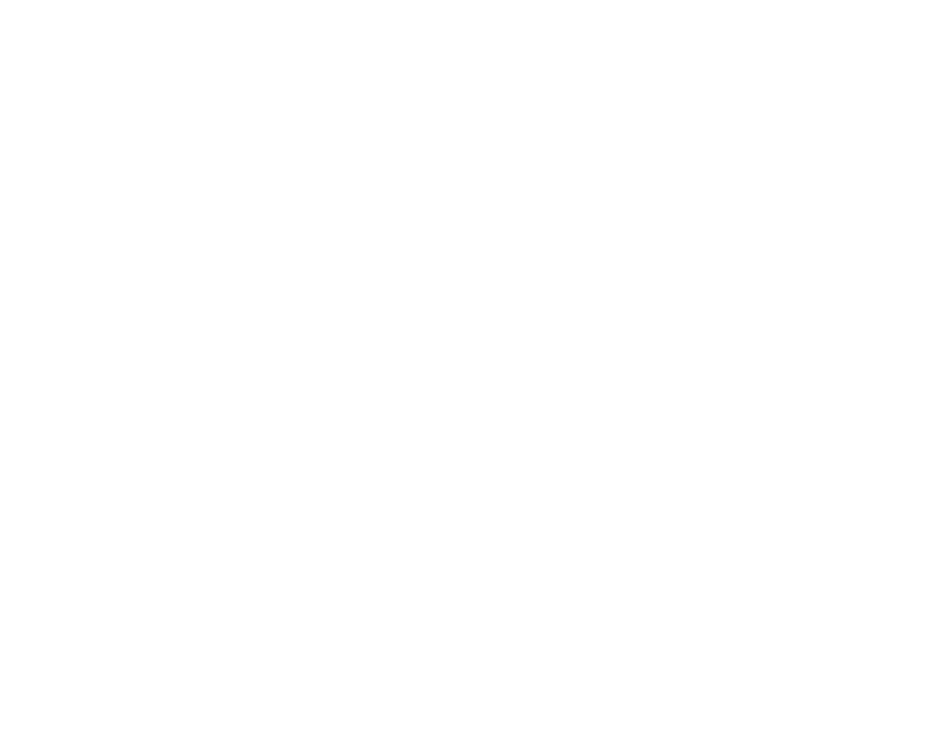
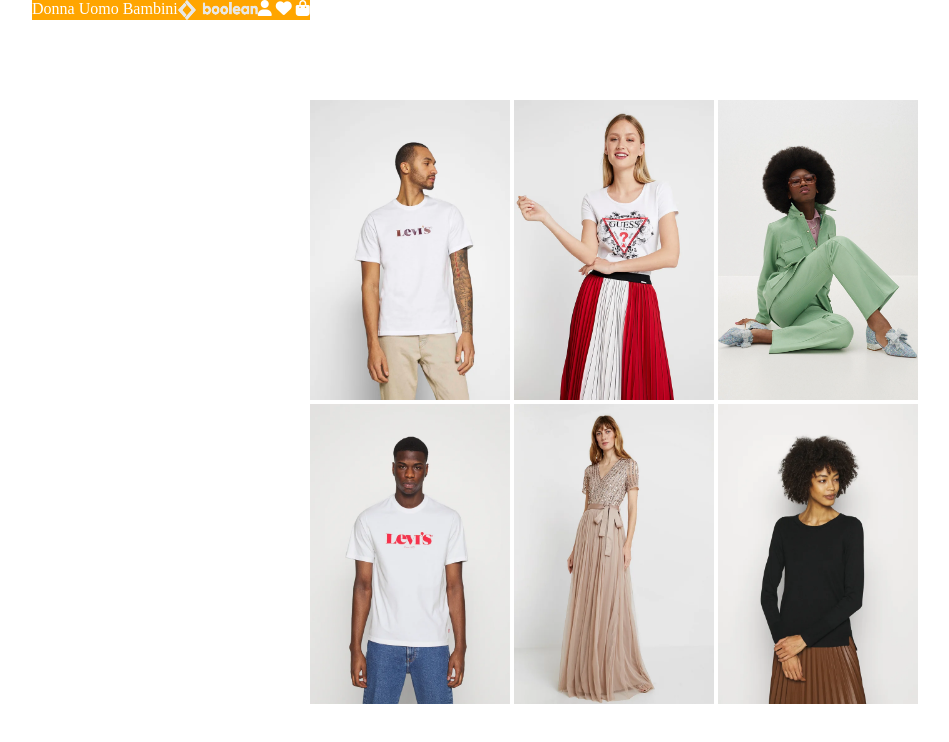
Before and after one commit to mas0110/html-css-boolando, a plain HTML site: page index.html in a window 1280 px wide. Shown: the whole page, without its empty margins (96-1045 px from the left). Drawn offline with Linux system fonts and the light colour scheme.

Commit message:
nav e header con foto

```diff
--- a/assets/style.css
+++ b/assets/style.css
@@ -3,3 +3,40 @@
     padding: 0;
     box-sizing: border-box;
 }
+
+body{
+    width: 80%;
+    margin: 0 auto;
+    display: flex;
+
+}
+
+nav img{
+    width: 80px;
+    height:20px ;
+}
+nav{
+    background-color: orange;
+    color: white;
+    justify-content: space-between;
+    display: flex;
+
+
+}
+main{
+    margin-top: 100px;
+}
+
+#conteiner{
+    }
+
+.item{
+    display: inline-block;
+
+
+}
+
+.photo{
+    width: 200px;
+    height: 300px;
+}
--- a/index.html
+++ b/index.html
@@ -6,8 +6,60 @@
     <meta name="viewport" content="width=device-width, initial-scale=1.0">
     <title>Document</title>
     <link rel="stylesheet" href="./assets/style.css">
+    <link rel="stylesheet" href="https://cdnjs.cloudflare.com/ajax/libs/font-awesome/6.4.2/css/all.min.css">
 </head>
 <body>
+    <header>
+        <nav>
+            <div>Donna Uomo Bambini</div>
+            <img src="./assets/img/boolean-logo.png" alt="logo">
+            <div>
+                <i class="fa-solid fa-user"></i>
+                <i class="fa-solid fa-heart"></i>
+                <i class="fa-solid fa-bag-shopping"></i>
+            </div>
+        </nav>
+    </header>
+    <main>
+        <div id="conteiner">
+            <div class="section">
+                <div class="item">
+                    <img class="photo" src="./assets/img/1.webp" alt="">
+                    <span class="sconto"></span>
+                    <span class="sostenibilità"></span>
+                </div>
+                <div class="item">
+                    <img class="photo" src="./assets/img/2.webp" alt="">
+                    <span class="sconto"></span>
+                    <span class="sostenibilità"></span>
+                </div>
+                <div class="item">
+                    <img class="photo" src="./assets/img/3.webp" alt="">
+                    <span class="sconto"></span>
+                    <span class="sostenibilità"></span>
+                </div>
+            </div>
+            <div class="section">
+                <div class="item">
+                    <img class="photo" src="./assets/img/4.webp" alt="">
+                    <span class="sconto"></span>
+                    <span class="sostenibilità"></span>
+                </div>
+                <div class="item">
+                    <img class="photo" src="./assets/img/5.webp" alt="">
+                    <span class="sconto"></span>
+                    <span class="sostenibilità"></span>
+                </div>
+                <div class="item">
+                    <img class="photo" src="./assets/img/6.webp" alt="">
+                    <span class="sconto"></span>
+                    <span class="sostenibilità"></span>
+                </div>
+            </div>
+        </div>
+    </main>
+    <footer>
 
+    </footer>
 </body>
 </html>
```
